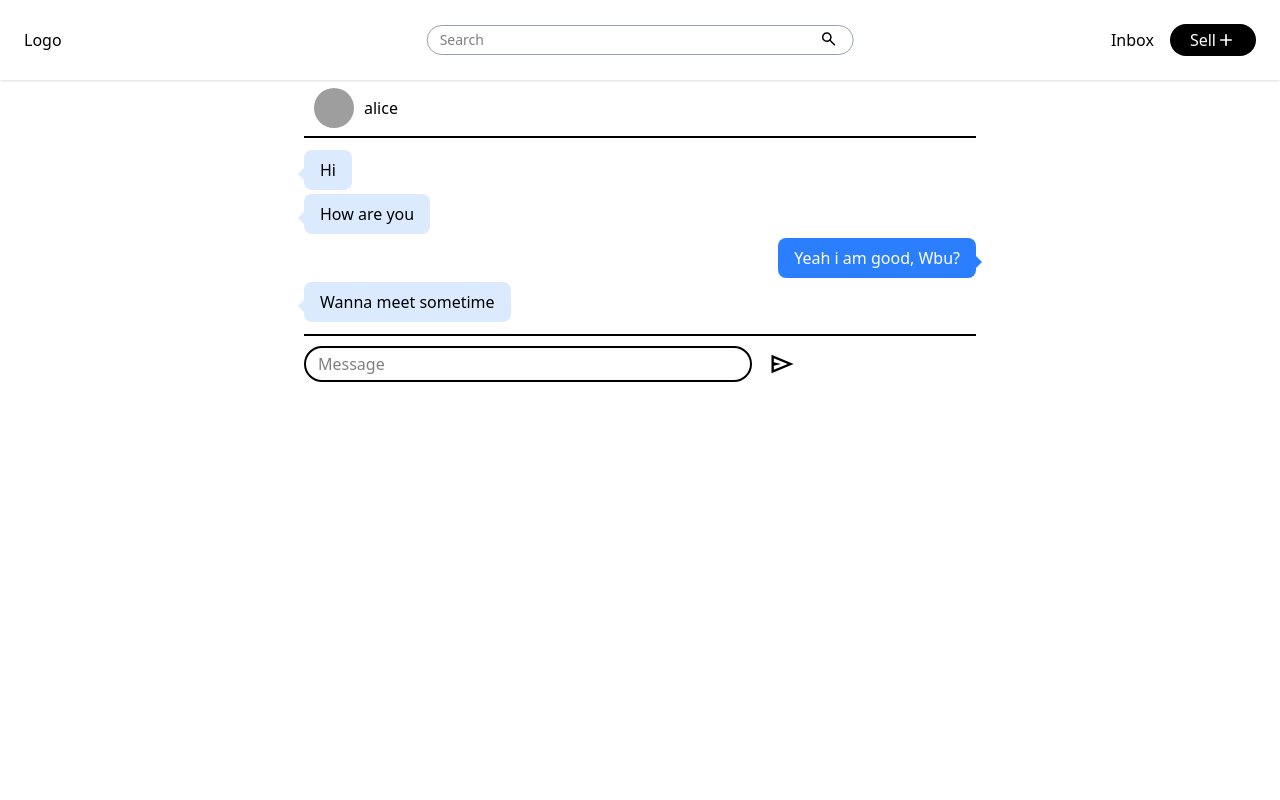
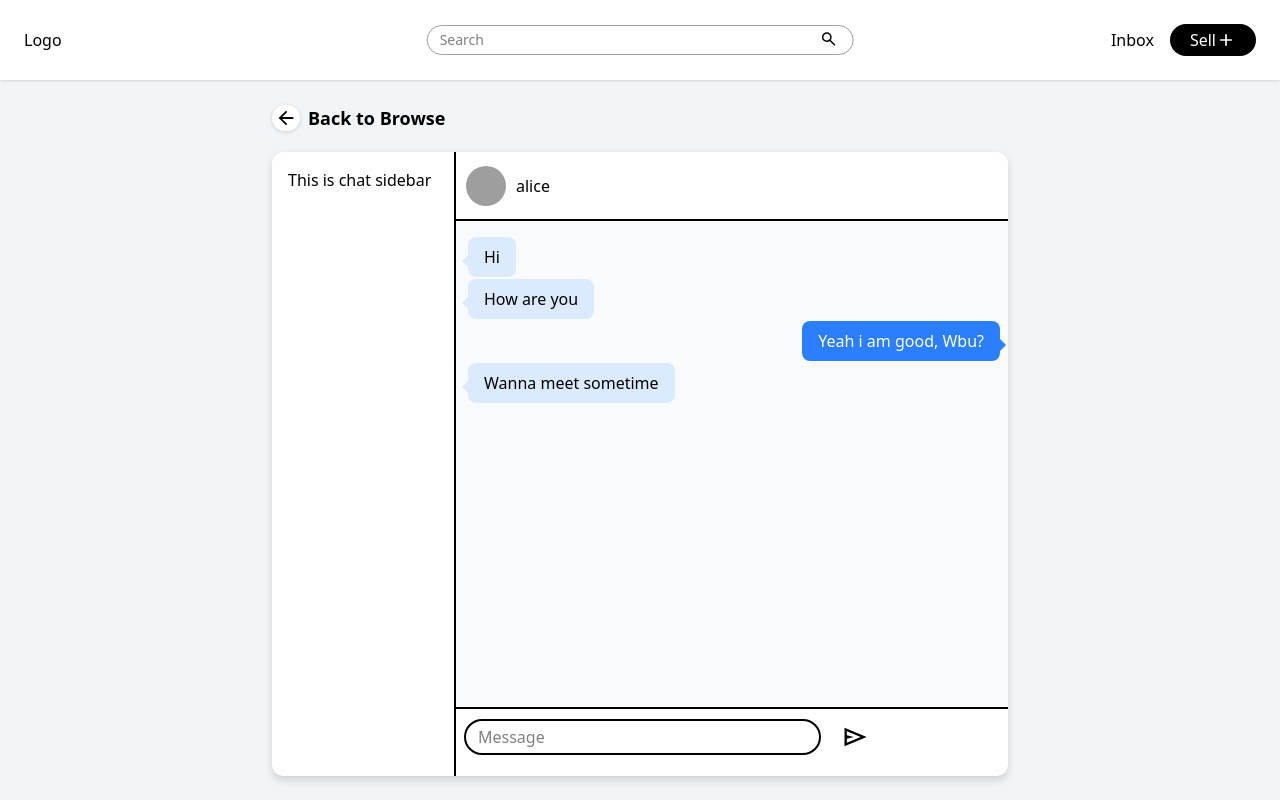
Before and after one commit to weirdwolfx/College-olx, a React (Vite) app in the folder client/: page /message in a window 1280 px wide. Built offline with nearby package versions, Linux system fonts and the light colour scheme; grey boxes are pictures that could not be loaded.

Commit message:
Setup layout for chat page and edit sell form styles

```diff
--- a/client/src/components/Categories.jsx
+++ b/client/src/components/Categories.jsx
@@ -5,6 +5,7 @@ export default function Categories({ category, setCategory }) {
     const categoryElements = categories.map((name) => {
         return (
             <button
+                key={name}
                 onClick={() => setCategory(name.toLowerCase())}
                 className={`border-2 rounded-lg px-3 py-0.5 cursor-pointer
                 ${(category === name.toLowerCase()) ? "selected" : "not-selected"}`
--- a/client/src/components/Chat/ChatHeader.jsx
+++ b/client/src/components/Chat/ChatHeader.jsx
@@ -1,6 +1,6 @@
-export default function ChatHeader({ user }) {
+export default function ChatHeader({ user, customClass="" }) {
     return (
-        <section className="border-b-2 py-2 px-2.5 flex items-center gap-2.5">
+        <section className={`border-b-2 py-2 px-2.5 flex items-center gap-2.5 ${customClass}`}>
             <div className="w-10 h-10 rounded-full overflow-hidden">
                 <img src="https://www.shutterstock.com/image-photo/side-profile-happy-golden-retriever-600nw-2476395703.jpg" alt="profile pic"
                     className="object-cover h-full" />
--- a/client/src/components/Chat/ChatRoom.jsx
+++ b/client/src/components/Chat/ChatRoom.jsx
@@ -3,16 +3,21 @@ import React from "react"
 import ChatHeader from "./ChatHeader"
 import MessageInput from "./MessageInput"
 import MessageWindow from "./MessageWindow"
+import Sidebar from "./ChatSidebar"
 
-export default function ChatRoom({ user, msgs }) {
+export default function ChatRoom({ user, msgs, customClass = "" }) {
 
     const [messages, setMessages] = React.useState(msgs)
 
     return (
-        <main className="flex flex-col gap-3">
-            <ChatHeader user={user} />
-            <MessageWindow messages={messages} />
-            <MessageInput setMessages={setMessages} />
-        </main>
+        <div className="h-full grid-cols-4 grid rounded-xl bg-white overflow-hidden drop-shadow-lg">
+            <Sidebar customClass="border-r-2 col-span-1" />
+
+            <section className="grid grid-rows-9 min-h-0 col-span-3">
+                <ChatHeader user={user} customClass="row-span-1"/>
+                <MessageWindow messages={messages} customClass="row-span-7"/>
+                <MessageInput setMessages={setMessages} customClass="row-span-1"/>
+            </section>
+        </div>
     )
 }
--- /dev/null
+++ b/client/src/components/Chat/ChatSidebar.jsx
@@ -0,0 +1,7 @@
+export default function Sidebar({ customClass="" }) {
+    return (
+        <aside className={`p-4 ${customClass}`}>
+            <p>This is chat sidebar</p>
+        </aside>
+    )
+}
--- a/client/src/components/Chat/MessageBubble.jsx
+++ b/client/src/components/Chat/MessageBubble.jsx
@@ -1,13 +1,12 @@
 export default function MessageBubble({ msg }) {
     return (
         <div
-            key={msg.id}
-            className={`relative w-max max-w-1/2
+            className={`relative w-max max-w-2/3
             ${msg.sentByMe ? "self-end" : "self-start"}
         `}>
             <div className={`px-4 py-2 rounded-lg
             ${msg.sentByMe ? "bg-blue-500" : "bg-blue-100"} `}>
-                <p className={`${msg.sentByMe ? "text-white" : "text-black"}`}>
+                <p className={`wrap-break-word ${msg.sentByMe ? "text-white" : "text-black"}`}>
                     {msg.text}
                 </p>
             </div>
--- a/client/src/components/Chat/MessageInput.jsx
+++ b/client/src/components/Chat/MessageInput.jsx
@@ -1,4 +1,4 @@
-export default function MessageInput({ setMessages }) {
+export default function MessageInput({ setMessages, customClass="" }) {
 
     function sendMessage(formData) {
         const text = formData.get("message")
@@ -13,7 +13,7 @@ export default function MessageInput({ setMessages }) {
     }
 
     return (
-        <section className="py-2.5 border-t-2">
+        <section className={`px-2 py-2.5 border-t-2 ${customClass}`}>
             <form className="flex gap-4 items-center" action={sendMessage}>
                 <textarea
                     name="message"
@@ -21,7 +21,7 @@ export default function MessageInput({ setMessages }) {
                     placeholder="Message"
                     className="w-full rounded-full h-9 border-2 py-1 px-3 max-w-2/3 resize-none"
                 />
-                <button type="submit" className="rounded-full flex justify-center items-center" aria-label="send message">
+                <button type="submit" className="rounded-full p-1 flex justify-center items-center" aria-label="send message">
                     <svg xmlns="http://www.w3.org/2000/svg" height="28px" viewBox="0 -960 960 960" width="28px" fill="#000000"><path d="M120-160v-640l760 320-760 320Zm80-120 474-200-474-200v140l240 60-240 60v140Zm0 0v-400 400Z"/></svg>
                 </button>
             </form>
--- a/client/src/components/Chat/MessageWindow.jsx
+++ b/client/src/components/Chat/MessageWindow.jsx
@@ -1,18 +1,29 @@
+import React from "react";
+
 import MessageBubble from "./MessageBubble"
 
-export default function MessageWindow({ messages }) {
+export default function MessageWindow({ messages, customClass = "" }) {
+
+    const messagesEndRef = React.useRef(null);
+
+    React.useEffect(() => {
+        messagesEndRef.current?.scrollIntoView({ behavior: "smooth" });
+    }, [messages]);
 
     const messageElements = messages.map((msg) => {
         return (
             <MessageBubble
+                key={msg.id}
                 msg={msg}
             />
         )
     })
 
     return (
-        <section className="flex flex-col gap-1">
+        <div className={`overflow-y-scroll flex flex-col gap-0.5 overflow-x- py-4 pl-3 pr-2 bg-gray-50 ${customClass}`}>
             {messageElements}
-        </section>
+
+            <div ref={messagesEndRef} />
+        </div>
     )
 }
--- a/client/src/components/Header.jsx
+++ b/client/src/components/Header.jsx
@@ -23,7 +23,7 @@ export default function Header() {
     }, [menuOpen])
 
     return (
-        <header className="grid grid-cols-3 sm:flex sm:justify-between py-5 px-6 shadow-sm relative items-center min-h-20">
+        <header className="grid grid-cols-3 sm:flex sm:justify-between py-5 px-6 shadow-sm relative items-center h-20 bg-white">
             <h1 className="hidden md:block">Logo</h1>
 
             <button
--- a/client/src/components/SellForm.jsx
+++ b/client/src/components/SellForm.jsx
@@ -84,7 +84,7 @@ export default function SellForm() {
                                 ${errors.title ? "border-red-500" : "focus:border-black"}`}
                         />
                         <label htmlFor="name"
-                            className="absolute left-0 -top-5 transition-all cursor-text duration-200 text-sm peer-focus:-top-5 peer-focus:text-sm peer-placeholder-shown:top-0 peer-placeholder-shown:text-xl text-neutral-500"
+                            className="absolute left-0 -top-5 transition-all cursor-text duration-200 text-sm peer-focus:-top-5 peer-focus:text-sm peer-placeholder-shown:top-0 peer-placeholder-shown:text-lg text-neutral-500"
                         >
                             Product Name(*)
                         </label>
@@ -110,7 +110,7 @@ export default function SellForm() {
                                 }}
                             />
                             <label htmlFor="price" aria-required
-                                className="absolute left-0 -top-5 transition-all cursor-text duration-200 text-sm peer-focus:-top-5 peer-focus:left-0 peer-focus:text-sm peer-placeholder-shown:top-0.5 peer-placeholder-shown:text-xl peer-placeholder-shown:left-6 text-neutral-500"
+                                className="absolute left-0 -top-5 transition-all cursor-text duration-200 text-sm peer-focus:-top-5 peer-focus:left-0 peer-focus:text-sm peer-placeholder-shown:top-0.5 peer-placeholder-shown:text-lg peer-placeholder-shown:left-4.5 text-neutral-500"
                             >
                                 Product Price(*)
                             </label>
@@ -208,7 +208,7 @@ export default function SellForm() {
 
                     <div className="self-center flex gap-3 flex-wrap">
                         {images.slice(1).map((img, idx) => (
-                            <div key={idx} className="relative w-18 h-18 xl:w-20 xl:h-20 border rounded-lg overflow-hidden">
+                            <div key={idx} className="relative w-18 h-18 border rounded-lg overflow-hidden">
                                 <img src={img.preview} className="w-full h-full object-cover" />
                                 <button
                                     onClick={() => removeImage(idx + 1)}
@@ -222,7 +222,7 @@ export default function SellForm() {
                         {images.length < MAX_IMAGES && (
                             <>
                                 <input name="image" type="file" id="add-img" accept="image/*" onChange={handleImageUpload} className="peer sr-only" multiple />
-                                <label htmlFor="add-img" className="w-18 h-18 xl:w-20 xl:h-20 border-2 border-dashed peer-focus-visible:border-amber-600 rounded-lg flex items-center justify-center cursor-pointer">
+                                <label htmlFor="add-img" className="w-18 h-18 border-2 border-dashed peer-focus-visible:border-amber-600 rounded-lg flex items-center justify-center cursor-pointer">
                                     <Plus size={24} />
                                 </label>
                             </>
--- a/client/src/pages/ChatPage.jsx
+++ b/client/src/pages/ChatPage.jsx
@@ -1,15 +1,19 @@
 import Header from "../components/Header"
 import ChatRoom from "../components/Chat/ChatRoom"
+import BackButton from "../components/BackButton"
 
 import msgs from "../assets/chat"
 
 export default function ChatPage() {
     return (
         <>
-            <Header />
-            <main className="flex mx-auto flex-col gap-3 w-2xl">
-                <ChatRoom user="alice" msgs={msgs['alice']} />
-            </main>
+            <div className="h-svh flex flex-col overflow-hidden bg-gray-100">
+                <Header />
+                <div className="flex flex-1 overflow-hidden flex-col px-68 py-3 md:py-6 gap-3 md:gap-5">
+                    <BackButton />
+                    <ChatRoom user="alice" msgs={msgs['alice']} />
+                </div>
+            </div>
         </>
     )
 }
```
